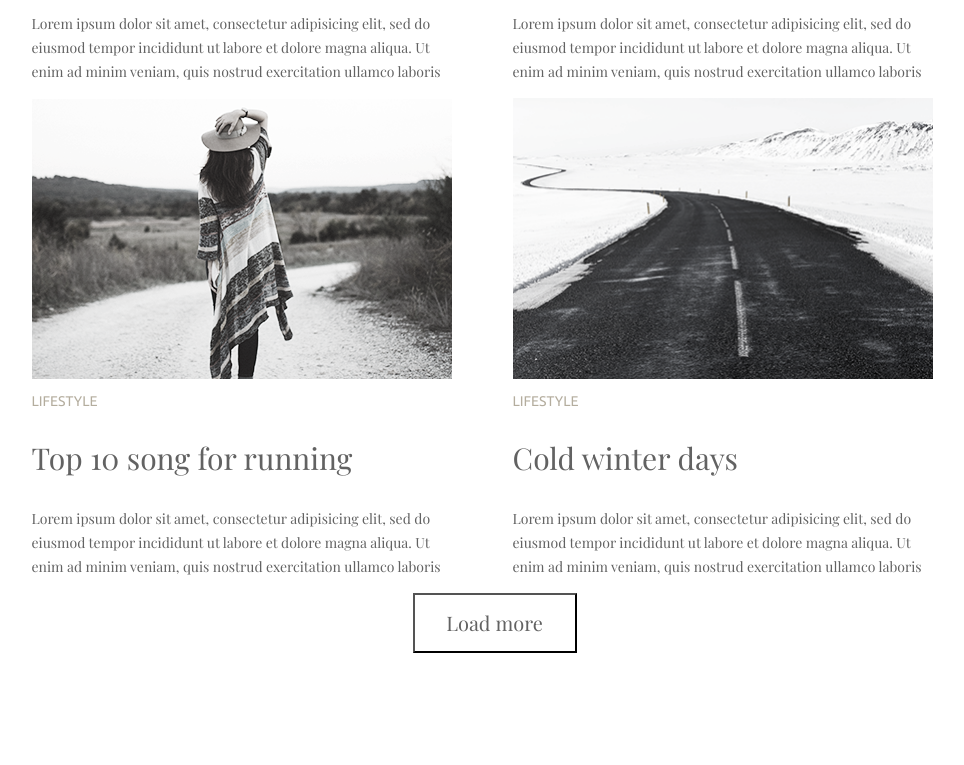
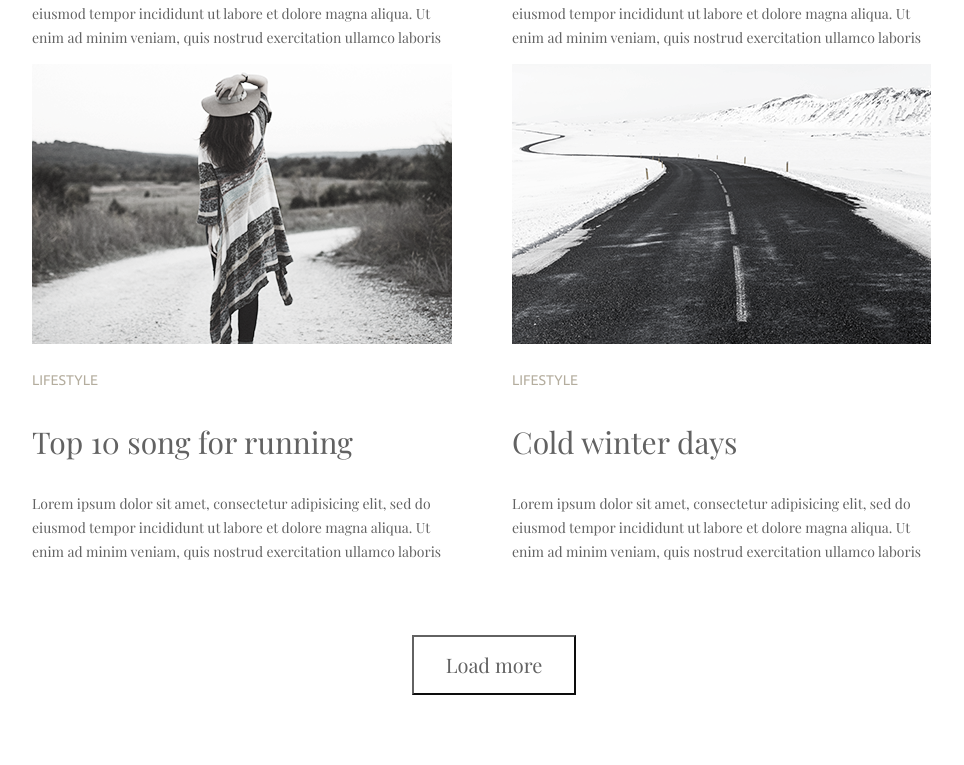
Before and after one commit to GalaMelnychuk/goit-fe-cource, a plain HTML site: page html-css/module-03/index.html in a window 1280 px wide. Shown: the part 1175-1940 px from the top of the page, without its empty margins (158-1122 px from the left). Before the commit the page ends 1828 px from the top, so only its background shows below. Drawn offline with nearby package versions, Linux system fonts and the light colour scheme.

Commit message:
site-nav and button

```diff
--- a/html-css/module-03/css/styles.css
+++ b/html-css/module-03/css/styles.css
@@ -40,11 +40,17 @@ img {
 }
 
 .container {
-    width: 901px;
+    width: 900px;
     margin: 0 auto;
 }
 
 /* HEADER NAVIGATION */
+.site-menu {
+    padding-top: 77px;
+    padding-bottom: 104px;
+}
+
+
 .site-navigation {
     list-style: none;
     display: inline-block;
@@ -52,7 +58,7 @@ img {
     padding: 0;
     text-align: center;
     vertical-align: middle;
-    width: 572px;
+    font-size: 0;
 }
 
 .links {
@@ -63,19 +69,18 @@ img {
     text-transform: uppercase;
     text-decoration: none;
     color: #626262;
-    /* line-height: смотрим в фоторошопе значение ВЫСОТА; она у нас 24. Так как в body указано уже 24, то не пишем ничего */
+    font-size: 14px;
+    display: block;
 }
 
 .site-navigation a:hover,
 .site-navigation a:focus {
-    color: red;
+    color:#03a9f4;
 }
 
 .site-navigation li {
     display: inline-block;
-    margin-top: 123px;
-    margin-bottom: 137px;
-    /* смотрю в фотошопе верхний нижний отступ, корректирую на 1,5 пикселя */
+    /* font-size: 14px; */
 }
 
 .site-navigation li:not(:last-child) {
@@ -96,15 +101,20 @@ img {
     font-size: 14px;
     color: #b4ad9e;
     text-transform: uppercase;
-    line-height: 17px;
+    margin: 0;
+    margin-top: 28px;
+    margin-bottom: 36px;
+    line-height: 16px;
     /* line-height: смотрим в фоторошопе значение AUTO. соответсвенно: 14 умножаем на 1,2, округляем, получаем 17; */
 }
 
 .article-title {
     font-size: 30px;
     line-height: 36px;
+    margin: 0;
+    padding: 0;
     /* line-height: 30 множим на 1,2; */
-    margin-bottom: 31px;
+    margin-bottom: 32px;
     /* margin-bottom = (30*1,2) - 30 =6.
     6/2 = 3
     (14*1,2) - 14 = 3.
@@ -116,20 +126,31 @@ img {
     width: 420px;
     display: inline-block;
     font-size: 14px;
-    margin-right: 61px;
+    margin: 0;
+    padding: 0;
+    margin-right: 60px;
 }
 
 .article-section:nth-child(2n) {
     margin-right: 0;
 }
 
-.load-more {
+.load-more-button {
+    border-color: #626262;
+    padding: 0;
+    margin: 0;
     font-size: 20px;
+    line-height: 24px;
     color: #626262;
     background: none;
     width: 164px;
     height: 60px;
     text-align: center;
-    margin-left: 381px;
-    margin-right: 359px;
+    cursor: pointer;
+    margin: 57px 360px 70px 380px;
 }
+
+.load-more-button:hover,
+.load-more-button:focus {
+    color: black;
+}
--- a/html-css/module-03/index.html
+++ b/html-css/module-03/index.html
@@ -13,7 +13,8 @@
 </head>
 
 <body>
-    <header class="container">
+    <div class="container">
+        <header class="site-menu">
             <nav class="links">
                 <ul class="site-navigation">
                     <li><a href="">lifestyle</a></li>
@@ -23,7 +24,7 @@
                 </ul>
             </nav>
         </header>
-    <main class="container">
+        <main class="articles-images-botton">
             <h1 class="visually-hidden">Travelling</h1>
             <ul class="articles">
                 <li class="article-section">
@@ -67,7 +68,7 @@
                         et dolore magna aliqua. Ut enim ad minim veniam, quis nostrud exercitation ullamco laboris </p>
                 </li>
                 <li class="article-section">
-                <img src="img/lifestyle_road.png" alt="lifestyle_road" width="421" height="276">
+                    <img src="img/lifestyle_road.png" alt="lifestyle_road">
                     <p class="article-item">lifestyle</p>
                     <p class="article-title">Cold winter days</p>
                     <p class="article-content">Lorem ipsum dolor sit amet, consectetur adipisicing elit, sed do eiusmod
@@ -75,8 +76,9 @@
                         et dolore magna aliqua. Ut enim ad minim veniam, quis nostrud exercitation ullamco laboris </p>
                 </li>
             </ul>
-        <button class="load-more">Load more</button>
+            <button class="load-more-button">Load more</button>
         </main>
+    </div>
 </body>
 
 </html>
```
Lines whose indentation alone changed are shown as unchanged.
